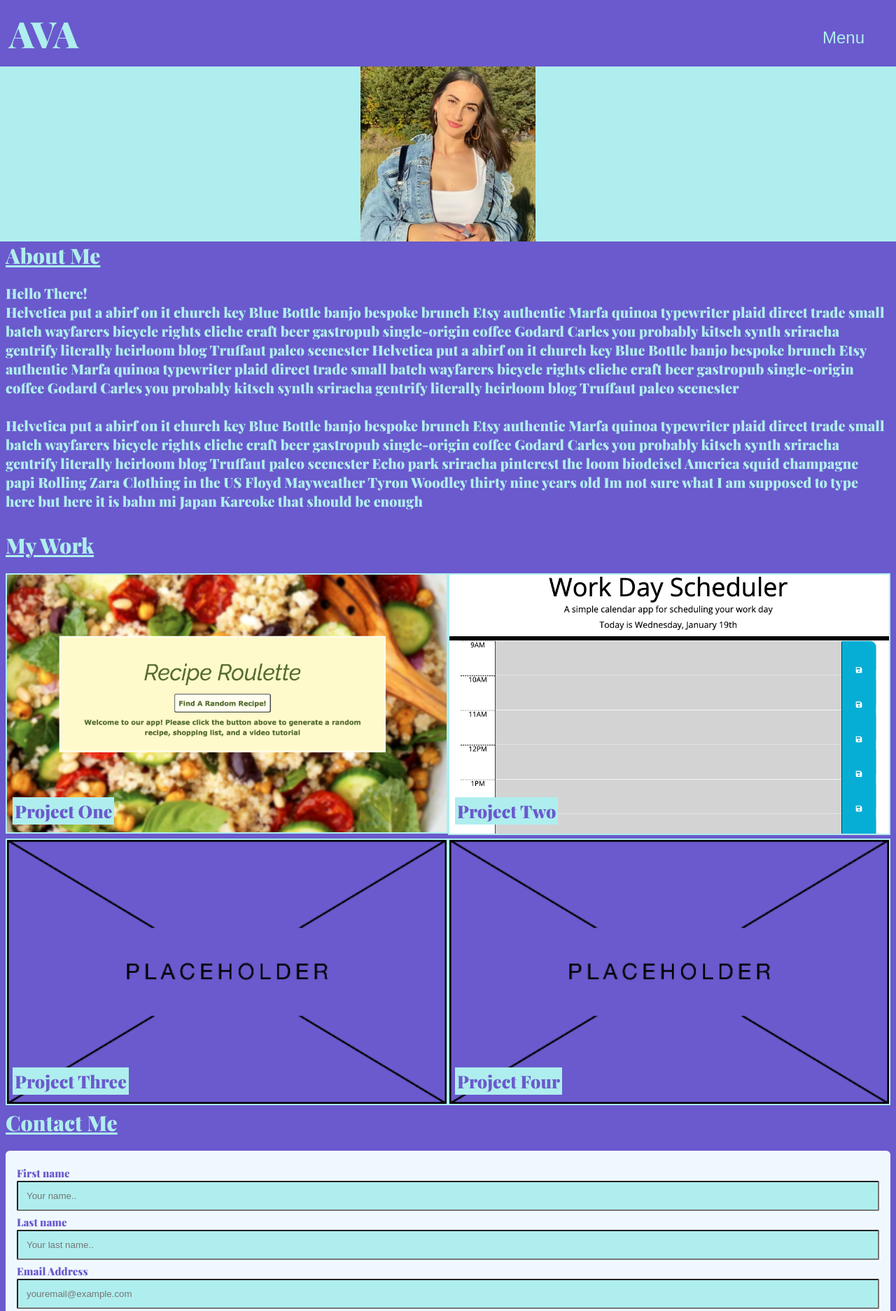
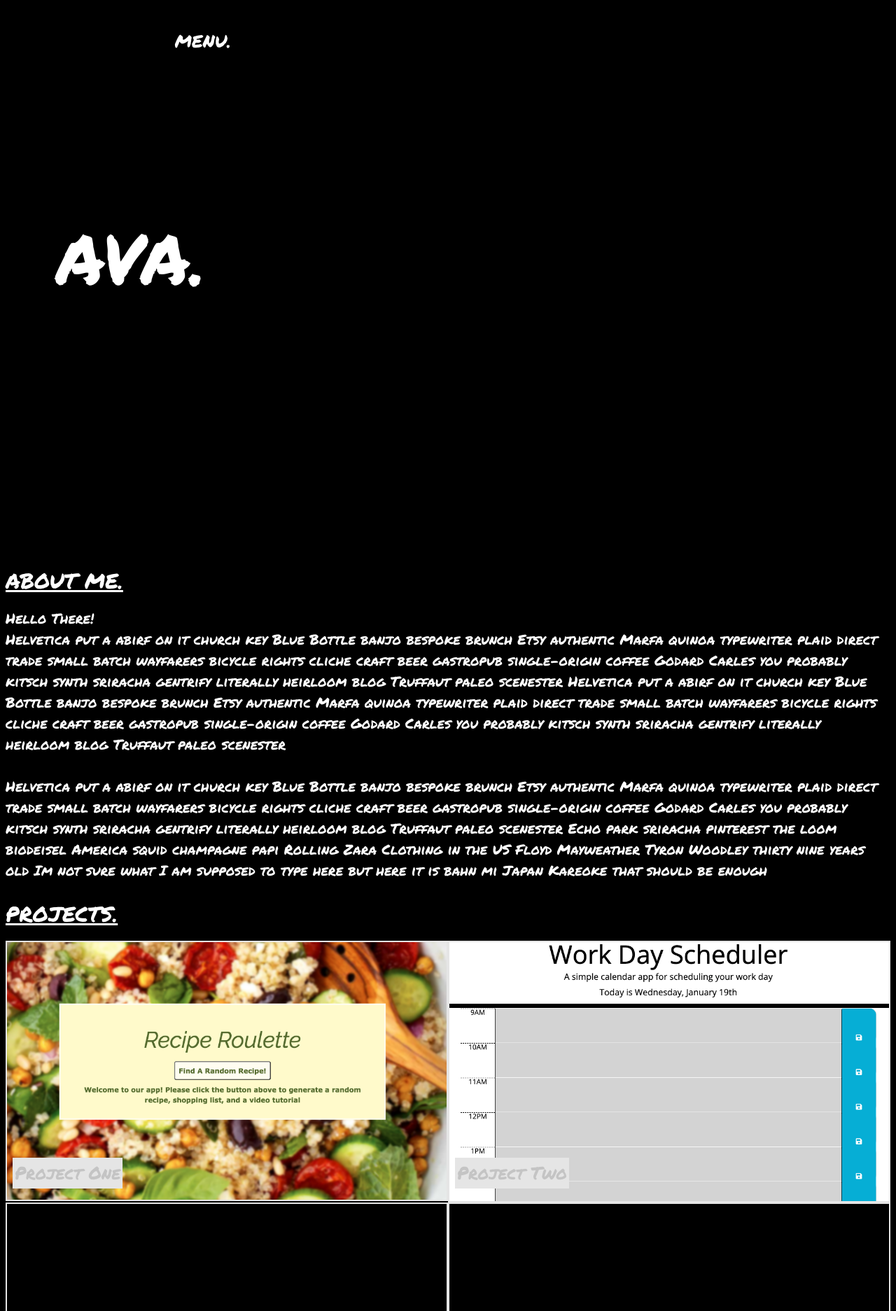
Before and after one commit to kreativekntrl/portfolio, a plain HTML site: page index.html in a window 1280 px wide. Shown: the top 1873 px of the page at 70% size. Drawn offline with nearby package versions, Linux system fonts and the light colour scheme.

Commit message:
changing color theme and layout

```diff
--- a/index.html
+++ b/index.html
@@ -1,10 +1,13 @@
 <!DOCTYPE html>
 <html lang="en">
+
 <head>
     <link rel="preconnect" href="https://fonts.googleapis.com">
     <link rel="preconnect" href="https://fonts.gstatic.com" crossorigin>
-    <link href="https://fonts.googleapis.com/css2?family=Playfair+Display:wght@900&display=swap" rel="stylesheet">
+    <link href="https://fonts.googleapis.com/css2?family=Permanent+Marker&display=swap" rel="stylesheet">
     <meta charset="UTF-8">
+    <link href="https://cdn.jsdelivr.net/npm/bootstrap@5.1.3/dist/css/bootstrap.min.css" rel="stylesheet"
+        integrity="sha384-1BmE4kWBq78iYhFldvKuhfTAU6auU8tT94WrHftjDbrCEXSU1oBoqyl2QvZ6jIW3" crossorigin="anonymous">
     <link rel="stylesheet" href="style.css">
     <meta http-equiv="X-UA-Compatible" content="IE=edge">
     <meta name="viewport" content="width=device-width, initial-scale=1.0">
@@ -12,41 +15,61 @@
 
 </head>
 <!--Start Body-->
+
 <body>
+
+    <div class="center">
         <header>
-        <h1 class="home" id="home">AVA</h1>
+            <h1 class="home" id="home"></h1>
             <nav>
                 <article class="dropdownMenu">
-            <button class="menuButton">Menu</button>
+                    <button class="menuButton">MENU.</button>
                     <div class="dropdownContent">
 
-                    <a href="#aboutMe">About Me</a> <!--link to about me-->
-                    <a href="#myWork">My Work</a> <!--link to my work-->
-                    <a href="#contactMe">Contact Me</a> <!--Link to Contact me form-->
+                        <a href="#aboutMe">ABOUT ME.</a>
+                        <!--link to about me-->
+                        <a href="#myWork">PROJECTS.</a>
+                        <!--link to my work-->
+                        <a href="#contactMe">CONTACT ME.</a>
+                        <!--Link to Contact me form-->
                     </div>
                 </article>
             </nav>
         </header>
+        <p class="ava">AVA.</p>
+    </div>
 
     <!--Intro image-->
-   <article class="introIMG">
-        <img src="assets/intro.jpg" alt="Bio Image of Ava Steimle" height="250" width="250">
-    </article>
+    <!--<article class="introIMG">
+        <img src="./assets/intro.jpg" alt="Bio Image of Ava Steimle" height="250" width="250">
+    </article>-->
+
 
     <section class="content">
         <!--About Me Section-->
         <section id="aboutMe" class="aboutMe">
-        <h2>About Me</h2>
+            <h2>ABOUT ME.</h2>
             <p>
                 Hello There! <br>
-            Helvetica put a abirf on it church key Blue Bottle banjo bespoke brunch Etsy authentic Marfa quinoa typewriter plaid direct trade small batch wayfarers bicycle rights cliche craft beer gastropub single-origin coffee Godard Carles you probably kitsch synth sriracha gentrify literally heirloom blog Truffaut paleo scenester Helvetica put a abirf on it church key Blue Bottle banjo bespoke brunch Etsy authentic Marfa quinoa typewriter plaid direct trade small batch wayfarers bicycle rights cliche craft beer gastropub single-origin coffee Godard Carles you probably kitsch synth sriracha gentrify literally heirloom blog Truffaut paleo scenester <br><br>
-            Helvetica put a abirf on it church key Blue Bottle banjo bespoke brunch Etsy authentic Marfa quinoa typewriter plaid direct trade small batch wayfarers bicycle rights cliche craft beer gastropub single-origin coffee Godard Carles you probably kitsch synth sriracha gentrify literally heirloom blog Truffaut paleo scenester Echo park sriracha pinterest the loom biodeisel America squid champagne papi Rolling Zara Clothing in the US Floyd Mayweather Tyron Woodley thirty nine years old Im not sure what I am supposed to type here but here it is bahn mi Japan Kareoke that should be enough
+                Helvetica put a abirf on it church key Blue Bottle banjo bespoke brunch Etsy authentic Marfa quinoa
+                typewriter plaid direct trade small batch wayfarers bicycle rights cliche craft beer gastropub
+                single-origin coffee Godard Carles you probably kitsch synth sriracha gentrify literally heirloom blog
+                Truffaut paleo scenester Helvetica put a abirf on it church key Blue Bottle banjo bespoke brunch Etsy
+                authentic Marfa quinoa typewriter plaid direct trade small batch wayfarers bicycle rights cliche craft
+                beer gastropub single-origin coffee Godard Carles you probably kitsch synth sriracha gentrify literally
+                heirloom blog Truffaut paleo scenester <br><br>
+                Helvetica put a abirf on it church key Blue Bottle banjo bespoke brunch Etsy authentic Marfa quinoa
+                typewriter plaid direct trade small batch wayfarers bicycle rights cliche craft beer gastropub
+                single-origin coffee Godard Carles you probably kitsch synth sriracha gentrify literally heirloom blog
+                Truffaut paleo scenester Echo park sriracha pinterest the loom biodeisel America squid champagne papi
+                Rolling Zara Clothing in the US Floyd Mayweather Tyron Woodley thirty nine years old Im not sure what I
+                am supposed to type here but here it is bahn mi Japan Kareoke that should be enough
             </p>
         </section>
 
         <!--My Work Section-->
         <section id="myWork" class="myWork">
-        <h2>My Work</h2>
+            <h2>PROJECTS.</h2>
 
             <article class="imgGallery">
 
@@ -83,17 +106,21 @@
         </section>
 
         <!--Contact Me Section-->
-        <h2>Contact Me</h2>
+        <h2>CONTACT ME.</h2>
         <section id="contactMe" class="contactMe">
             <form class="contactForm" action="/action_page.php" autocomplete="on">
                 <label for="fname">First name</label><br> <!-- first name-->
                 <input type="text" id="fname" name="fname" placeholder="Your name.."><br> <!-- first name input-->
                 <label for="lname">Last name</label><br> <!-- last name-->
-                <input type="text" id="lname" name="lname" placeholder="Your last name.."><br>  <!-- last name input-->
-                <label for="emailAddress">Email Address</label><br> <!--email address-->
-                <input type="email" id="emailAddress" name="email address" placeholder="youremail@example.com"><br><!-- email address input-->
+                <input type="text" id="lname" name="lname" placeholder="Your last name.."><br> <!-- last name input-->
+                <label for="emailAddress">Email Address</label><br>
+                <!--email address-->
+                <input type="email" id="emailAddress" name="email address" placeholder="youremail@example.com"><br>
+                <!-- email address input-->
                 <label for="desBox">Your Message</label><br> <!-- end Budget-->
-                <textarea class="desBox" id="desBox" placeholder="Hello! We are looking for a web developer..."></textarea> <!-- description input--><br><br>
+                <textarea class="desBox" id="desBox"
+                    placeholder="Hello! We are looking for a web developer..."></textarea>
+                <!-- description input--><br><br>
                 <input type="submit" value="Submit"> <!-- submit form -->
             </form>
 
@@ -105,4 +132,5 @@
 
 
 </body>
+
 </html>
--- a/style.css
+++ b/style.css
@@ -1,22 +1,32 @@
+:root {
+  --primary: black;
+  --secondary: white;
+  --dark: #C4C4C4;
+  --light: #E5E5E5;
+}
+
 /* body color*/
 * {
   box-sizing: border-box;
   padding: 0;
   margin: 0;
+  font-family: 'Permanent Marker', cursive;
 }
+
 body {
-    background-color: #6A5ACD;
+  background-color: black;
 }
+
 header {
   padding: 5px;
   font-family: 'Playfair Display', serif;
-    color: #AFEEEE;
+  color: var(--secondary);
 }
 
 header h1 {
   display: inline-block;
   font-size: 52px;
-    color: #AFEEEE;
+  color: var(--secondary);
   padding: 8px;
 }
 
@@ -24,15 +34,15 @@ header nav {
   padding-top: 15px;
   margin-right: 20px;
   float: right;
-        font-family: 'Playfair Display', serif;
   font-size: 20px;
 }
+
 /* Menu Button */
 .menuButton {
-    background-color: #6A5ACD;
-    color: #AFEEEE;
+  background-color: var(--primary);
+  color: var(--secondary);
   padding: 20px;
-    font-size: 24px;
+  font-size: 25px;
   border: none;
 }
 
@@ -41,36 +51,62 @@ header nav {
   position: sticky;
   display: inline-block;
 }
+
 /* Styles dropdown content*/
 .dropdownContent {
   display: none;
   position: absolute;
-    background-color:  #6A5ACD;
+  background-color: var(--primary);
   min-width: 160px;
-    box-shadow: 0px 8px 16px 0px rgba(0,0,0,0.2);
+  box-shadow: 0px 8px 16px 0px rgba(0, 0, 0, 0.2);
   z-index: 1;
 }
+
 /*Styles the links*/
 .dropdownContent a {
-    color: #AFEEEE;
+  color: var(--dark);
   padding: 15px;
   text-decoration: none;
   display: block;
 }
+
 /*Hover over each link*/
-  .dropdownContent a:hover {background-color: #AFEEEE; color: #6A5ACD; }
+.dropdownContent a:hover {
+  background-color: var(--primary);
+  color: var(--secondary);
+  font-size: 26px;
+}
+
 /*Hovers over the content*/
-  .dropdownMenu:hover .dropdownContent {display: block;}
+.dropdownMenu:hover .dropdownContent {
+  display: block;
+}
+
 /*Hover over the button itself*/
-  .dropdownMenu:hover .menuButton {background-color: #6A5ACD;}
+.dropdownMenu:hover .menuButton {
+  background-color: var(--primary);
+}
+
+.center {
+  height: 812px;
+  width: 375px;
+  color: var(--secondary);
+  font-size: 100px;
+}
+
+.ava {
+  position: absolute;
+  top: 293px;
+  left: 80px;
+}
 
 /*intro image*/
 .introIMG {
-    background-color: #AFEEEE;
   width: 100%;
   margin: auto;
   display: flex;
   justify-content: center;
+  opacity: .75;
 }
 
 /*All content*/
@@ -78,8 +114,7 @@ header nav {
   display: inline-block;
   padding: 0 8px;
   font-size: 20px;
-  color: #AFEEEE;
-  font-family: 'Playfair Display', serif;
+  color: var(--secondary);
 }
 
 /*paragraphs within content*/
@@ -106,7 +141,7 @@ header nav {
 .project img {
   width: 100%;
   height: auto;
-  border: 2px solid #AFEEEE;
+  border: 2px solid var(--light);
 
 }
 
@@ -116,11 +151,12 @@ header nav {
   position: absolute;
   bottom: 20px;
   left: 10px;
-  background-color: #AFEEEE;
-  color: #6A5ACD;
+  background-color: var(--light);
+  color: var(--dark);
   padding: 3px;
 
 }
+
 /*Hover to make img and border larger*/
 .project img:hover {
   border: 3px solid black;
@@ -138,14 +174,14 @@ header nav {
   width: 100%;
   padding: 6px;
   border-radius: 6px;
-  background-color: #F0F8FF;
+  background-color: var(--light);
   position: center;
 
 }
 
 label {
   display: inline-block;
-  color: #6A5ACD;
+  color: var(--primary);
   font-size: 75%;
 }
 
@@ -155,10 +191,12 @@ label {
 }
 
 /*style input boxes*/
-input[type=text], input[type=email], .desBox {
+input[type=text],
+input[type=email],
+.desBox {
   width: 100%;
   padding: 12px;
-  background-color: #AFEEEE;
+  background-color: var(--secondary);
   border-radius: 2px;
   resize: vertical;
 }
@@ -167,16 +205,16 @@ input[type=text], input[type=email], .desBox {
 input[type=submit] {
   width: 100%;
   padding: 12px 20px;
-  color: #6A5ACD;
-  background-color: #AFEEEE;
+  color: var(--primary);
+  background-color: var(--secondary);
   border: none;
   cursor: pointer;
 }
 
 input[type=submit]:hover {
-  background-color: #6A5ACD;
-  color: #AFEEEE;
-  border: 1px solid #AFEEEE;
+  background-color: var(--primary);
+  color: var(--secondary);
+  border: 1px solid var(--light);
 }
 
 /* MEDIA QUERY*/
@@ -190,27 +228,36 @@ input[type=submit]:hover {
   .project {
     width: 50%;
   }
+
   .imgGallery {
     display: flex;
     flex-wrap: wrap;
   }
+
   #p1 {
     width: 100%;
   }
 
 }
+
 @media screen and (min-width: 992px) {
   header {
     width: 100%;
   }
+
   .project {
     width: 100%;
   }
+
   .imgGallery {
     display: flex;
     flex-wrap: wrap;
   }
-    #p1, #p2, #p3, #p4 {
+
+  #p1,
+  #p2,
+  #p3,
+  #p4 {
     width: 50%;
   }
 }
```
Also changed, not shown: 2 other files. Lines whose indentation alone changed are shown as unchanged.
